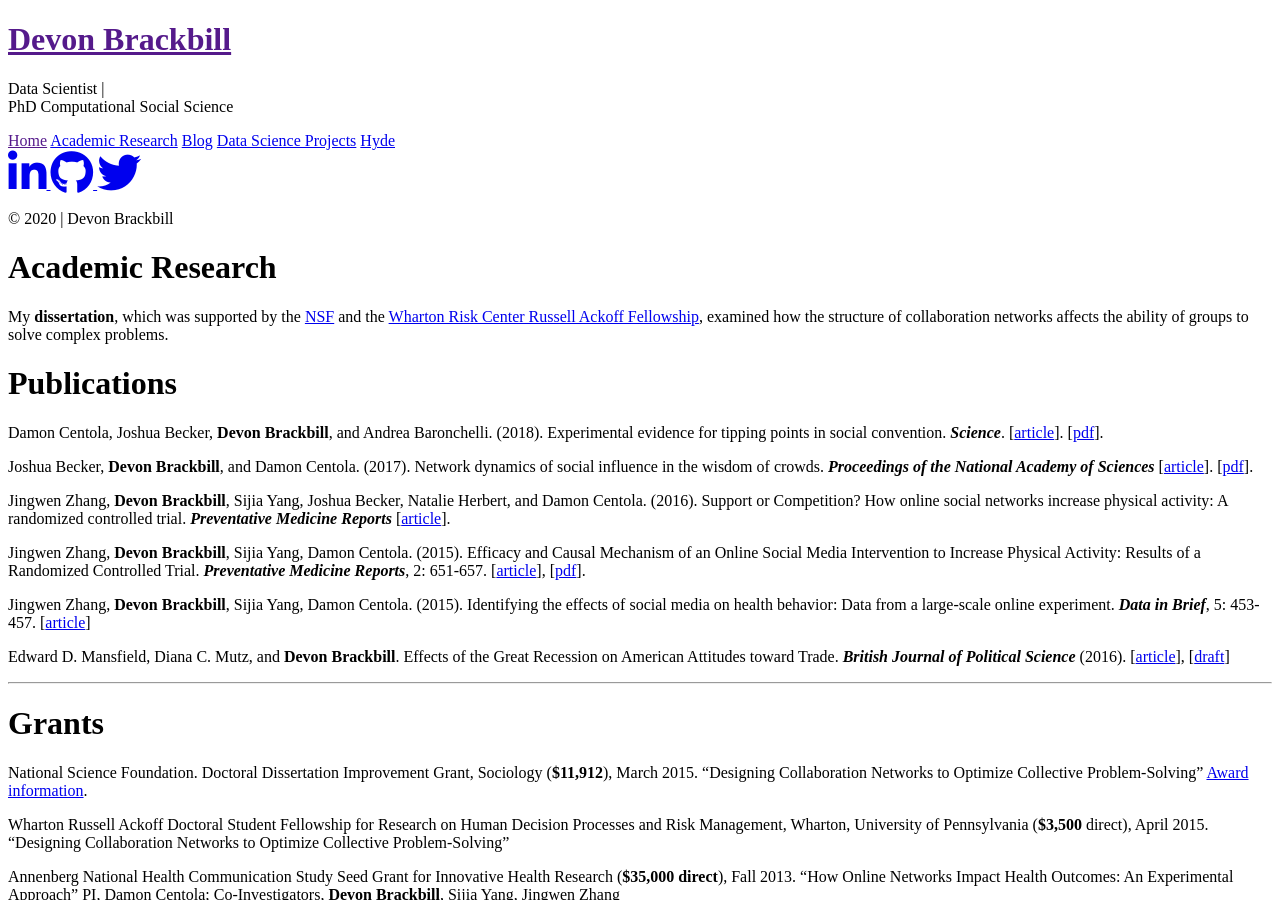
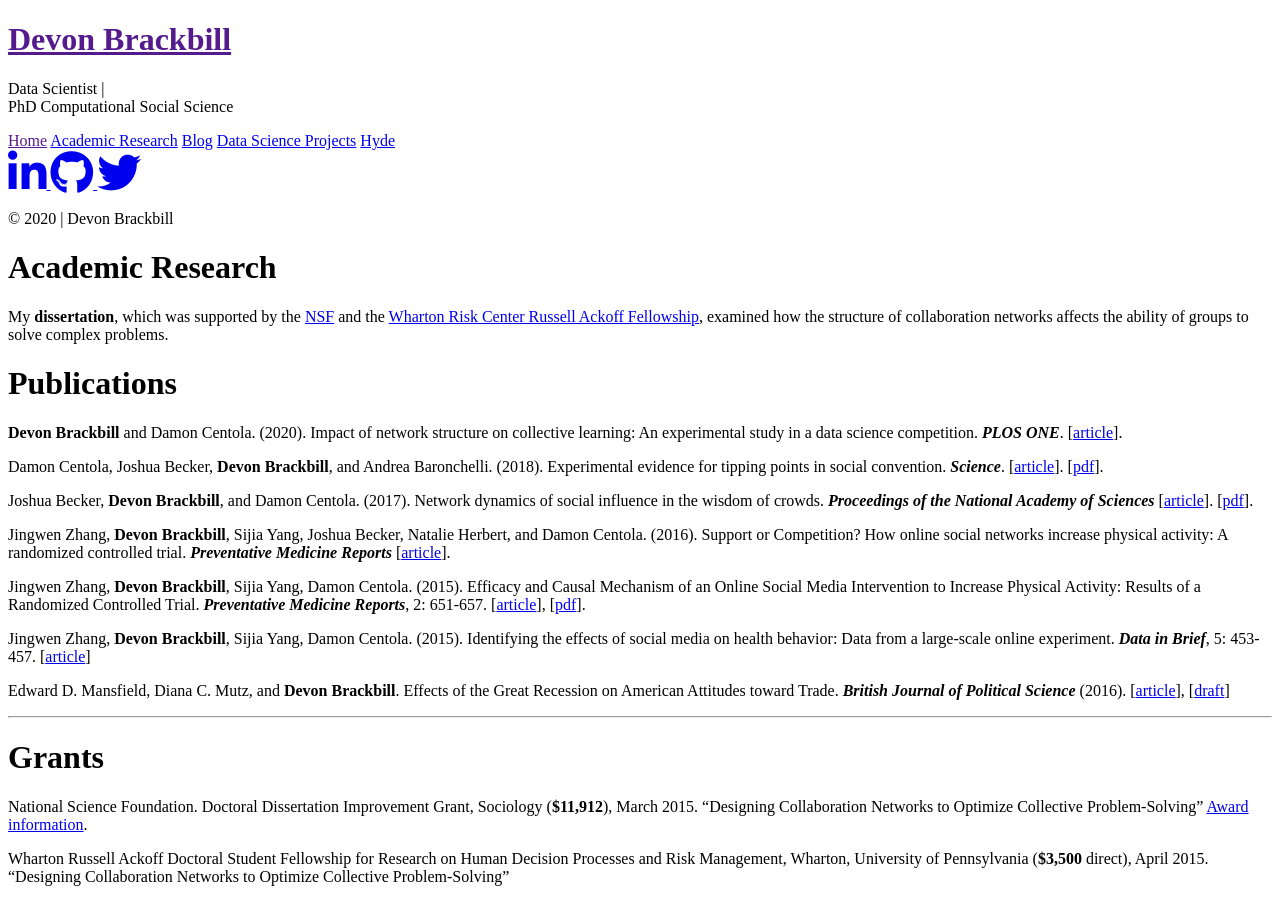
Before and after one commit to devonbrackbill/devonbrackbill.com, a Jekyll site: the page built from academic-research.md, in a window 1280 px wide and 900 px high. Built offline with Jekyll 4.4.1, drawn with Linux system fonts in a browser that asks for light colours; nearby versions of some CDN libraries; library files that are not in the unit come from our copies; Markdown is read by kramdown in place of the engine named in the settings.

Commit message:
Plos One article

```diff
--- a/academic-research.md
+++ b/academic-research.md
@@ -6,6 +6,8 @@ title: Academic Research
 My **dissertation**, which was supported by the [NSF](http://www.nsf.gov/awardsearch/showAward?AWD_ID=1519026&HistoricalAwards=false) and the [Wharton Risk Center Russell Ackoff Fellowship](http://riskcenter.wharton.upenn.edu/russell-ackoff-doctoral-student-fellowships/), examined how the structure of collaboration networks affects the ability of groups to solve complex problems.
 
 #Publications
+
+**Devon Brackbill** and Damon Centola. (2020). Impact of network structure on collective learning: An experimental study in a data science competition. ***PLOS ONE***. [[article](https://journals.plos.org/plosone/article?id=10.1371/journal.pone.0237978)].
 
 Damon Centola, Joshua Becker, **Devon Brackbill**, and Andrea Baronchelli. (2018). Experimental evidence for tipping points in social convention. ***Science***.  [[article](http://science.sciencemag.org/content/360/6393/1116)]. [[pdf](https://ndg.asc.upenn.edu/wp-content/uploads/2018/06/Centola-et-al.-2018-Science.-Tipping-Point.pdf)].
 
```
